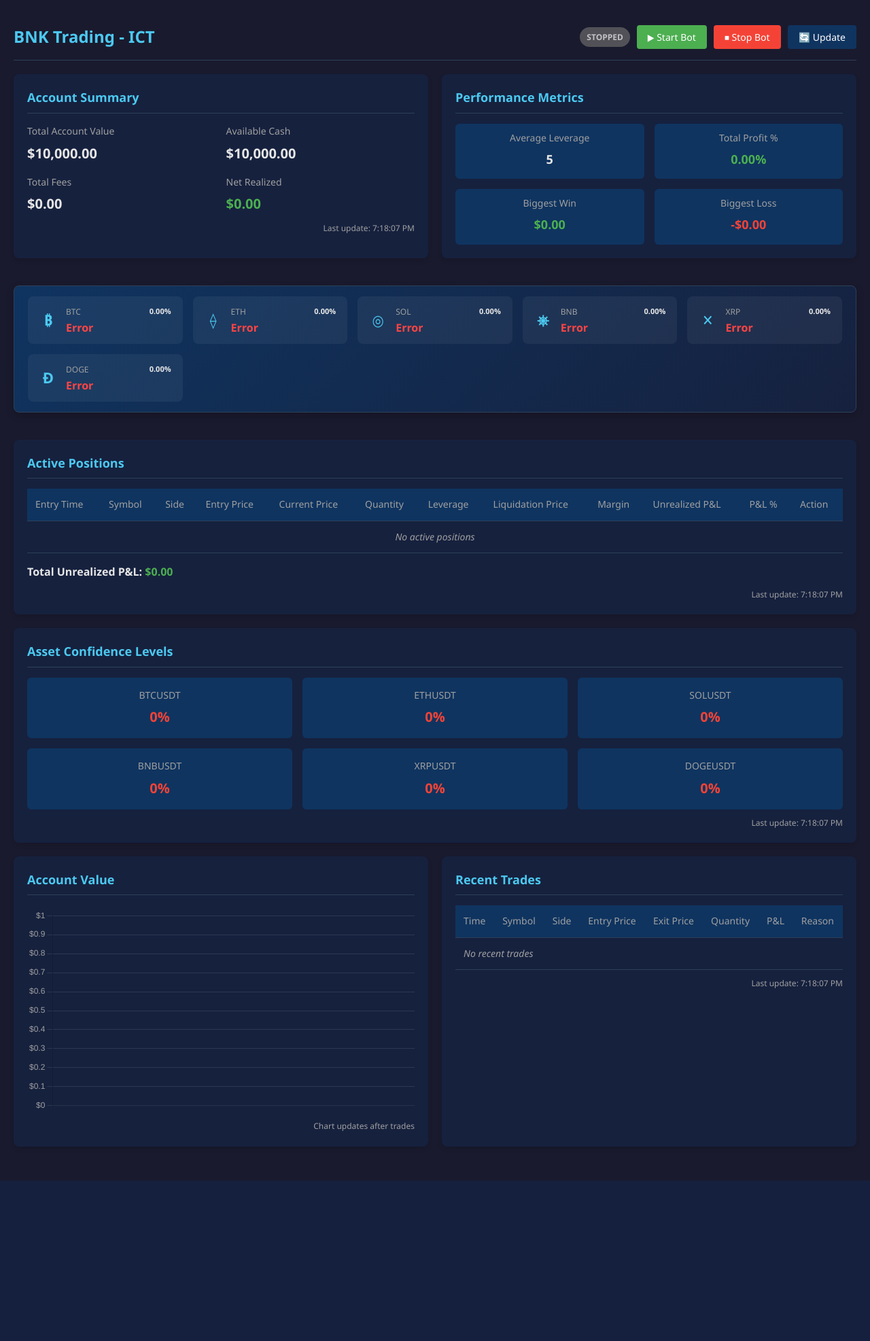
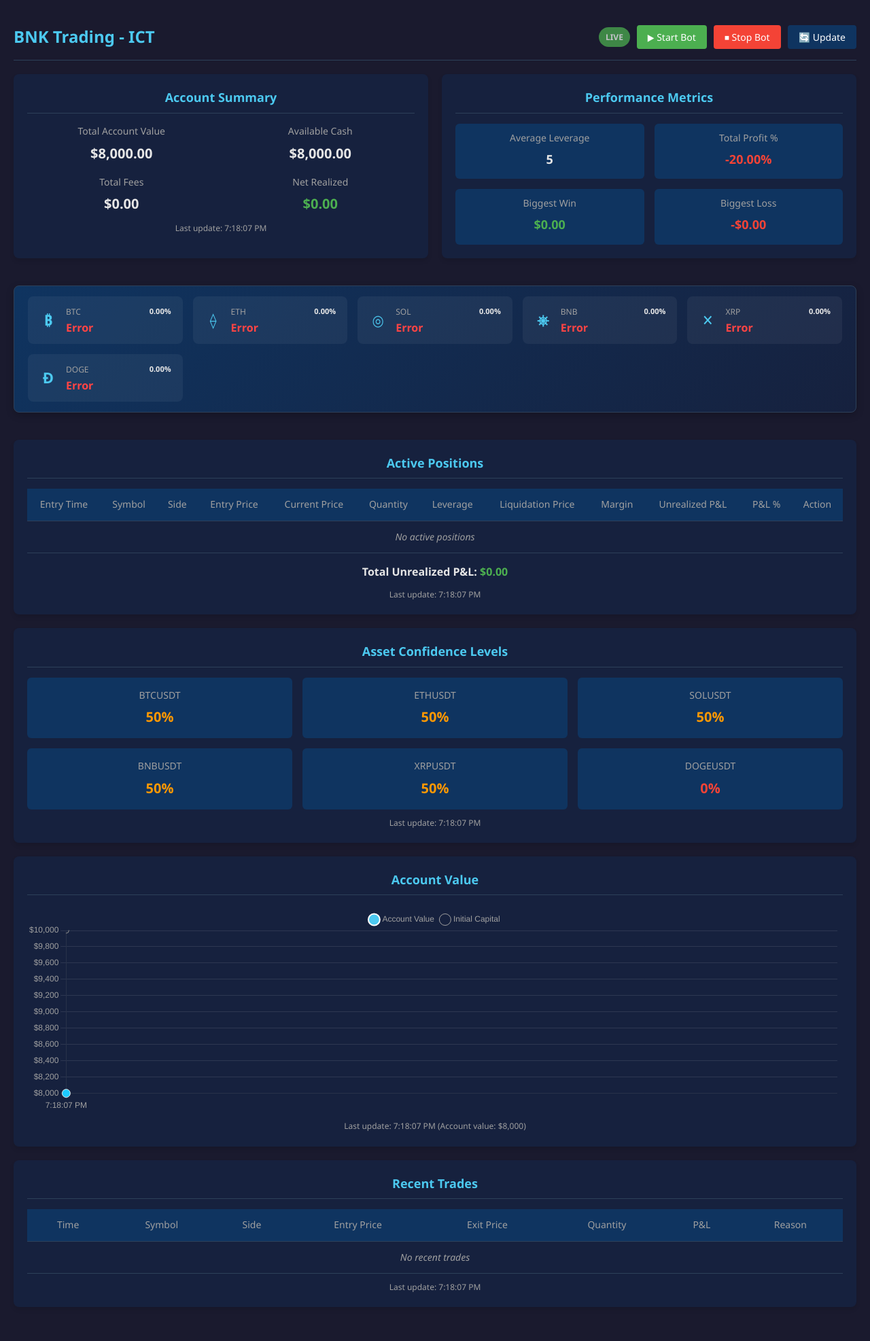
Before and after one commit to KBienuSS/BNK-Trading-ICT, a Flask app: page / in a window 1280 px wide. Shown: the whole page at 68% size. Before the commit the page ends 1737 px from the top, so only its background shows below. Run offline with Flask 3, Linux system fonts and the light colour scheme; data that the repository does not hold is empty.

Commit message:
Update index2.html

```diff
--- a/templates/index2.html
+++ b/templates/index2.html
@@ -3,7 +3,8 @@
 <head>
     <meta charset="UTF-8">
     <meta name="viewport" content="width=device-width, initial-scale=1.0">
-    <title>LIVE Trading Dashboard - Real-time</title>
+    <link rel="icon" type="image/x-icon" href="https://icons8.com/icon/RxpP4tTaUhYX/heavy-dollar-sign">
+    <title>BNK Trading ICT</title>
     <script src="https://cdn.jsdelivr.net/npm/chart.js"></script>
     <style>
         :root {
@@ -160,6 +161,7 @@
             color: #4cc9f0;
             border-bottom: 1px solid var(--border-color);
             padding-bottom: 8px;
+            text-align: center;
         }
 
         .top-row {
@@ -178,6 +180,7 @@
         .summary-item {
             display: flex;
             flex-direction: column;
+            text-align: center;
         }
 
         .summary-label {
@@ -235,7 +238,7 @@
         }
 
         .positions-table th {
-            text-align: left;
+            text-align: center;
             padding: 12px;
             border-bottom: 1px solid var(--border-color);
             color: #a0a0a0;
@@ -246,6 +249,7 @@
         .positions-table td {
             padding: 12px;
             border-bottom: 1px solid var(--border-color);
+            text-align: center;
         }
 
         .positions-table tr:hover {
@@ -280,7 +284,7 @@
 
         .trades-table th, .trades-table td {
             padding: 12px;
-            text-align: left;
+            text-align: center;
             border-bottom: 1px solid var(--border-color);
         }
 
@@ -307,7 +311,7 @@
         .last-update {
             font-size: 12px;
             color: #a0a0a0;
-            text-align: right;
+            text-align: center;
             margin-top: 10px;
         }
 
@@ -320,7 +324,7 @@
 
         .bottom-row {
             display: grid;
-            grid-template-columns: 1fr 1fr;
+            grid-template-columns: 1fr;
             gap: 20px;
         }
 
@@ -438,7 +442,7 @@
             transition: all 0.3s ease;
             border: 1px solid transparent;
             min-height: 70px;
-            position: relative; /* Dodane dla pozycjonowania procentów */
+            position: relative;
         }
 
         .crypto-item:hover {
@@ -514,7 +518,6 @@
             border: 1px solid rgba(160, 160, 160, 0.3);
         }
 
-        /* Animacja świecenia dla aktywnych zmian cen */
         @keyframes priceUpdate {
             0% {
                 background-color: transparent;
@@ -534,7 +537,6 @@
             animation: priceUpdate 1s ease-in-out;
         }
 
-        /* Responsywność */
         @media (max-width: 1200px) {
             .crypto-prices-container {
                 grid-template-columns: repeat(3, 1fr);
@@ -744,7 +746,7 @@
                         </tr>
                     </tbody>
                 </table>
-                <div style="margin-top: 15px; font-weight: bold;">
+                <div style="margin-top: 15px; font-weight: bold; text-align: center;">
                     Total Unrealized P&L: <span class="profit" id="total-unrealized">$0.00</span>
                 </div>
                 <div class="last-update" id="positions-update">Last update: --</div>
@@ -782,16 +784,16 @@
                 <div class="last-update" id="confidence-update">Last update: --</div>
             </div>
 
-            <!-- BOTTOM ROW: Account Value Chart + Recent Trades - SAME WIDTH AS ACTIVE POSITIONS -->
-            <div class="bottom-row">
+            <!-- ACCOUNT VALUE CHART - FULL WIDTH -->
             <div class="card full-width">
                 <h2 class="card-title">Account Value</h2>
                 <div class="chart-container">
                     <canvas id="accountValueChart"></canvas>
                 </div>
-                    <div class="last-update" id="chart-update">Chart updates after trades</div>
+                <div class="last-update" id="chart-update">Chart updates every 3 seconds</div>
             </div>
 
+            <!-- RECENT TRADES - FULL WIDTH -->
             <div class="card full-width">
                 <h2 class="card-title">Recent Trades</h2>
                 <table class="trades-table" id="trades-table">
@@ -817,12 +819,11 @@
             </div>
         </div>
     </div>
-    </div>
 
     <script>
         let accountChart;
         let updateInterval;
-        let lastTradeCount = 0;
+        let lastTotalValue = 0;
         let chartData = {
             labels: [],
             values: []
@@ -1065,7 +1066,8 @@
                 type: 'line',
                 data: {
                     labels: chartData.labels,
-                    datasets: [{
+                    datasets: [
+                        {
                             label: 'Account Value',
                             data: chartData.values,
                             borderColor: '#4cc9f0',
@@ -1078,21 +1080,38 @@
                             pointBorderWidth: 2,
                             pointRadius: 4,
                             pointHoverRadius: 6
-                    }]
+                        },
+                        {
+                            label: 'Initial Capital',
+                            data: chartData.labels.map(() => initialCapital),
+                            borderColor: '#a0a0a0',
+                            backgroundColor: 'transparent',
+                            borderWidth: 1,
+                            borderDash: [5, 5],
+                            fill: false,
+                            pointRadius: 0,
+                            tension: 0
+                        }
+                    ]
                 },
                 options: {
                     responsive: true,
                     maintainAspectRatio: false,
                     plugins: {
                         legend: {
-                            display: false
+                            display: true,
+                            position: 'top',
+                            labels: {
+                                color: '#a0a0a0',
+                                usePointStyle: true
+                            }
                         },
                         tooltip: {
                             mode: 'index',
                             intersect: false,
                             callbacks: {
                                 label: function(context) {
-                                    return `$${context.parsed.y.toLocaleString()}`;
+                                    return `${context.dataset.label}: $${context.parsed.y.toLocaleString()}`;
                                 }
                             }
                         }
@@ -1174,18 +1193,17 @@
             }
         }
 
-        // Aktualizuj wykres TYLKO po transakcjach
+        // Aktualizuj wykres przy KAŻDEJ aktualizacji danych
         function updateChart(data) {
-            const currentTradeCount = data.recent_trades.length;
+            const currentTotalValue = data.account_summary?.total_value || initialCapital;
 
-            // Sprawdź czy była nowa transakcja
-            if (currentTradeCount > lastTradeCount) {
+            // Sprawdź czy wartość się zmieniła
+            if (currentTotalValue !== lastTotalValue) {
                 // Dodaj nowy punkt do wykresu
-                const newLabel = `Trade ${chartData.labels.length + 1}`;
-                const newValue = data.account_summary.total_value;
+                const newLabel = new Date().toLocaleTimeString();
 
                 chartData.labels.push(newLabel);
-                chartData.values.push(newValue);
+                chartData.values.push(currentTotalValue);
 
                 // Ogranicz do ostatnich 20 punktów
                 if (chartData.labels.length > 20) {
@@ -1196,13 +1214,14 @@
                 // Zaktualizuj wykres
                 accountChart.data.labels = chartData.labels;
                 accountChart.data.datasets[0].data = chartData.values;
+                accountChart.data.datasets[1].data = chartData.labels.map(() => initialCapital);
                 accountChart.update('active');
 
                 // Zaktualizuj informację
                 document.getElementById('chart-update').textContent =
-                    `Last update: ${new Date().toLocaleTimeString()} (New trade detected)`;
+                    `Last update: ${new Date().toLocaleTimeString()} (Account value: $${currentTotalValue.toLocaleString()})`;
 
-                lastTradeCount = currentTradeCount;
+                lastTotalValue = currentTotalValue;
             }
         }
 
@@ -1349,7 +1368,7 @@
             }
             document.getElementById('trades-update').textContent = `Last update: ${now}`;
 
-            // Aktualizuj wykres
+            // Aktualizuj wykres przy KAŻDEJ aktualizacji
             updateChart(data);
         }
 
@@ -1394,7 +1413,7 @@
         // Inicjalizacja
         document.addEventListener('DOMContentLoaded', function() {
             console.log('🚀 Trading Dashboard - LIVE MODE');
-            console.log('📍 Dashboard: http://localhost:5000');
+            console.log('📍 Dashboard: http://localhost:5001');
 
             initChart();
             checkBotStatus();
```
Lines whose indentation alone changed are shown as unchanged.
